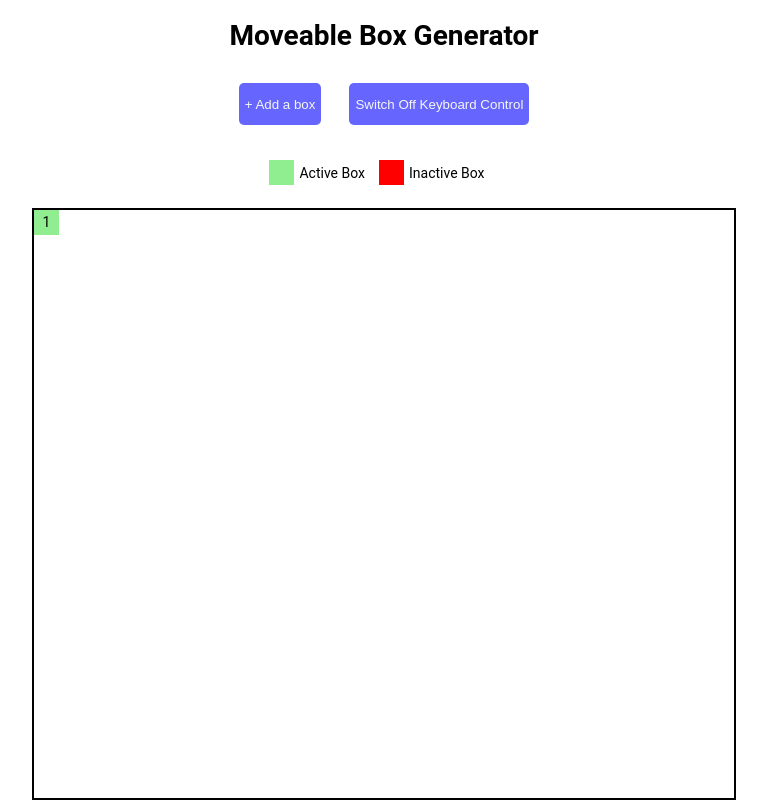
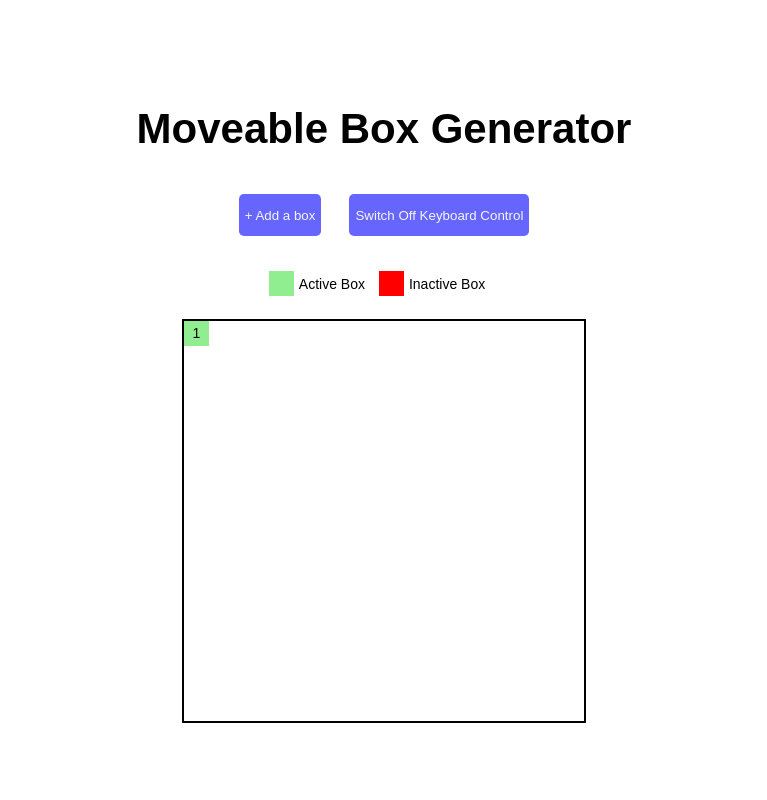
Before and after one commit to utchak160/moveable-box-generator, an Angular app: page / in a window 1280 px wide. Shown: the whole page, without its empty margins (256-1023 px from the left). Built offline with nearby package versions, Linux system fonts and the light colour scheme.

Commit message:
box resizing

```diff
--- a/src/app/app.component.scss
+++ b/src/app/app.component.scss
@@ -5,6 +5,10 @@
   align-items: center;
   width: 100%;
   height: 100%;
+
+  &__heading {
+    font-size: 3rem;
+  }
 
   &__btn-container {
     display: flex;
@@ -54,8 +58,8 @@
 
   .box {
     border: 2px solid black;
-    width: 700px;
-    height: 700px;
+    width: 400px;
+    height: 400px;
     position: relative;
 
   }
--- a/src/app/app.component.ts
+++ b/src/app/app.component.ts
@@ -49,7 +49,7 @@ export class AppComponent implements AfterViewInit {
   handleMovement(e: KeyboardEvent) {
     const left = this.convertToInt(this.spriteRef?.nativeElement.style.left);
     const top = this.convertToInt(this.spriteRef?.nativeElement.style.top);
-
+    console.log(left, top);
     switch (e.key) {
       case 'a':
       case 'ArrowLeft':
@@ -58,7 +58,7 @@ export class AppComponent implements AfterViewInit {
         break;
       case 'd':
       case 'ArrowRight':
-        if (left >= 675) return this.renderer.setStyle(this.spriteRef?.nativeElement, 'left', 675);
+        if (left >= 375) return this.renderer.setStyle(this.spriteRef?.nativeElement, 'left', 375);
         this.renderer.setStyle(this.spriteRef?.nativeElement, 'left', left + this.speed + 'px');
         break;
       case 'w':
@@ -68,7 +68,7 @@ export class AppComponent implements AfterViewInit {
         break;
       case 's':
       case 'ArrowDown':
-        if (top >= 675) return this.renderer.setStyle(this.spriteRef?.nativeElement, 'top', 675);
+        if (top >= 375) return this.renderer.setStyle(this.spriteRef?.nativeElement, 'top', 375);
         this.renderer.setStyle(this.spriteRef?.nativeElement, 'top', top + this.speed + 'px');
         break;
       case 'Delete':
--- a/src/styles.scss
+++ b/src/styles.scss
@@ -1,3 +1,3 @@
 /* You can add global styles to this file, and also import other style files */
 html, body { height: 100%; font-size: 14px }
-body { margin: 0; font-family: Roboto, "Helvetica Neue", sans-serif; }
+body { margin: 0; font-family: Montserrat, sans-serif; }
```
